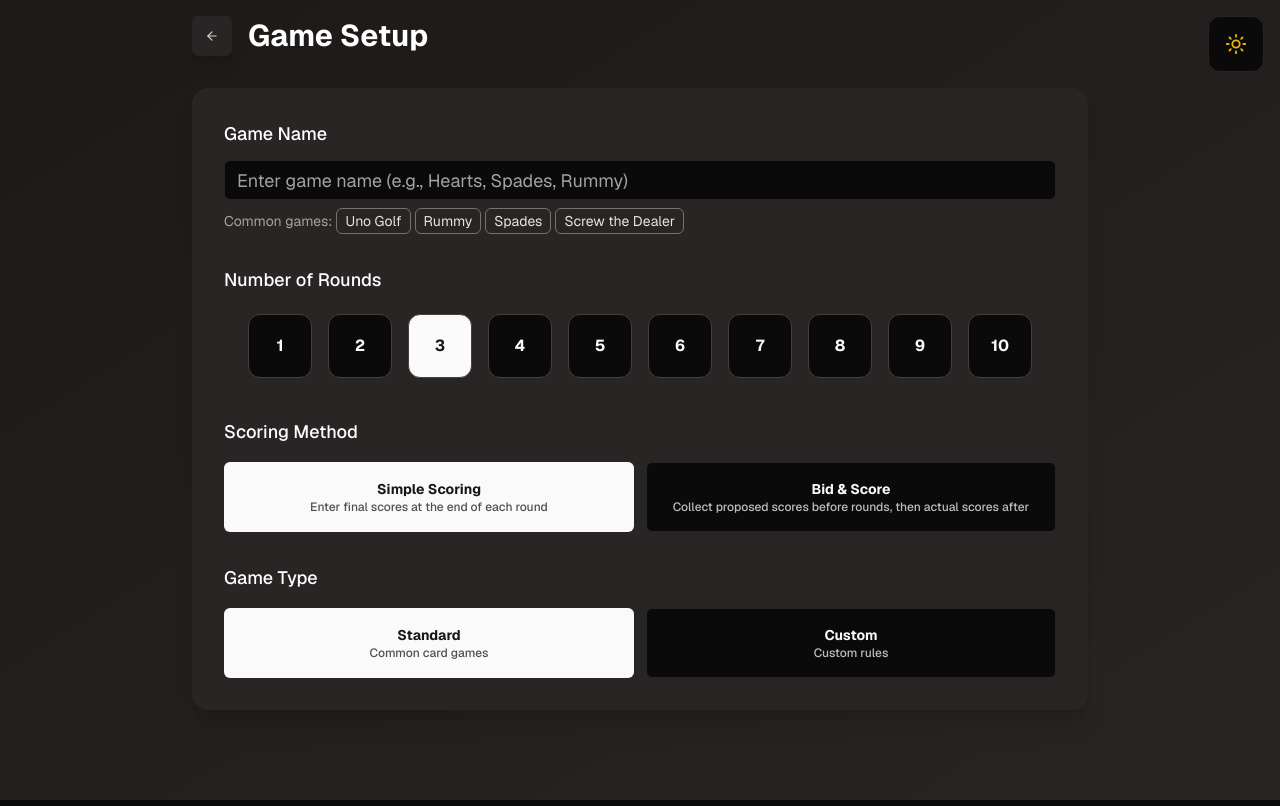
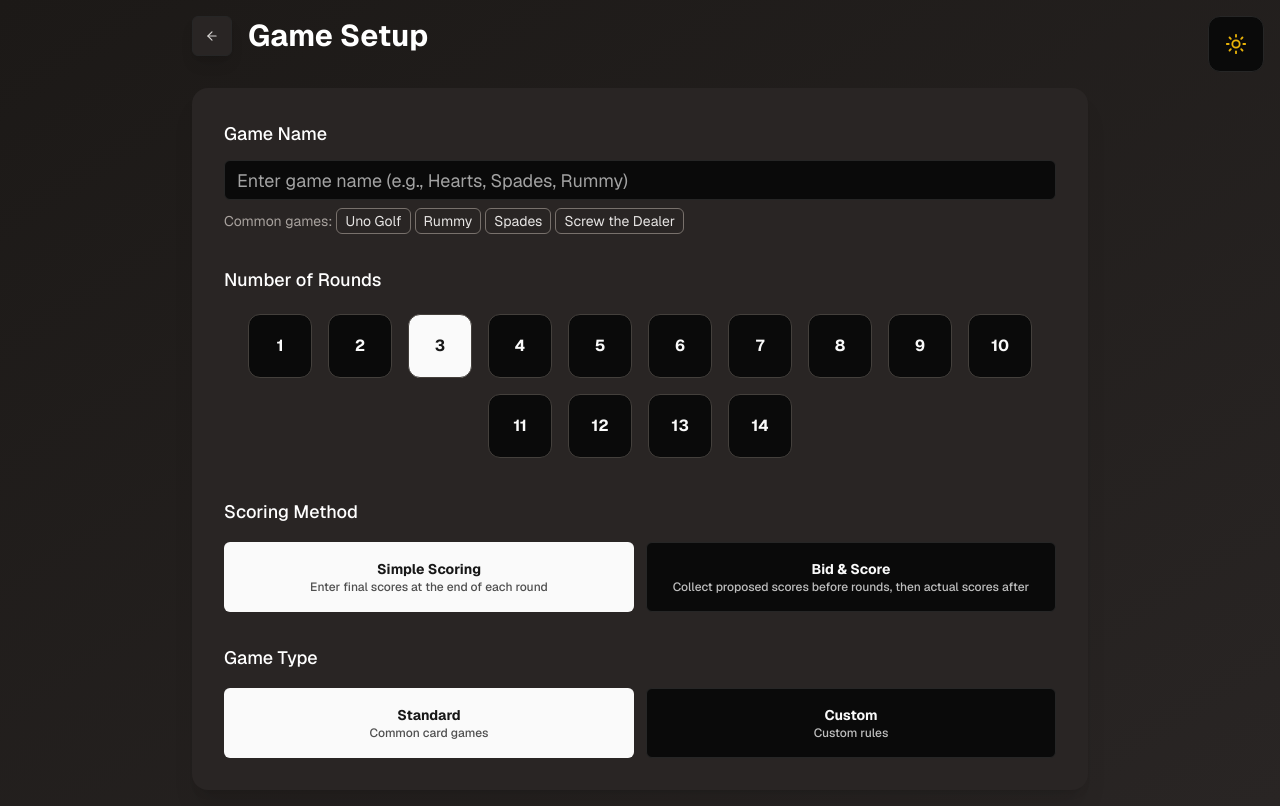
Before and after one commit to ryan-parag/card-game-scorer, a React (Vite) app: page / in a window 1280 px wide. Both pictures are taken after a click on the button "Start New Game". Built offline with nearby package versions, Linux system fonts and the light colour scheme.

Commit message:
add max rounds

```diff
--- a/src/components/GameSetup.tsx
+++ b/src/components/GameSetup.tsx
@@ -81,7 +81,7 @@
                 Number of Rounds
               </label>
               <div className="flex flex-wrap items-center justify-center">
-                {[1, 2, 3, 4, 5, 6, 7, 8, 9, 10].map((rounds) => (
+                {[1, 2, 3, 4, 5, 6, 7, 8, 9, 10, 11, 12, 13, 14].map((rounds) => (
                   <div
                     key={rounds}
                     className="inline-flex p-2"
```
